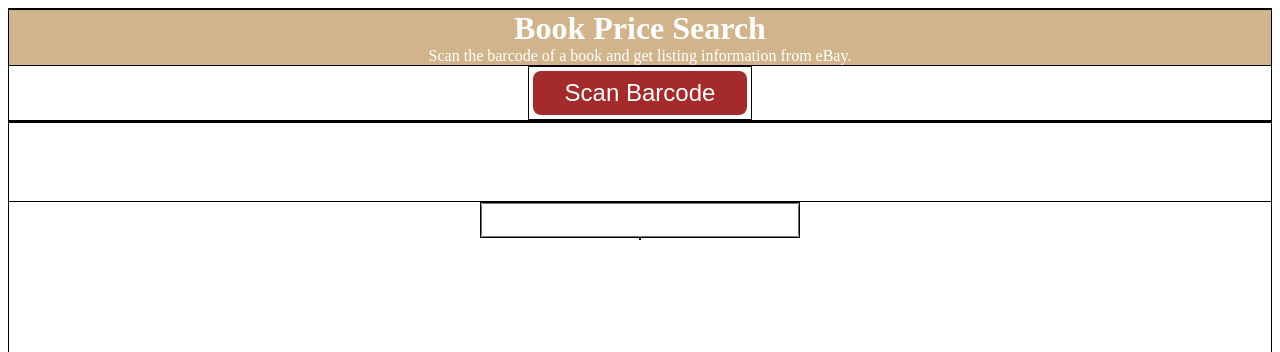
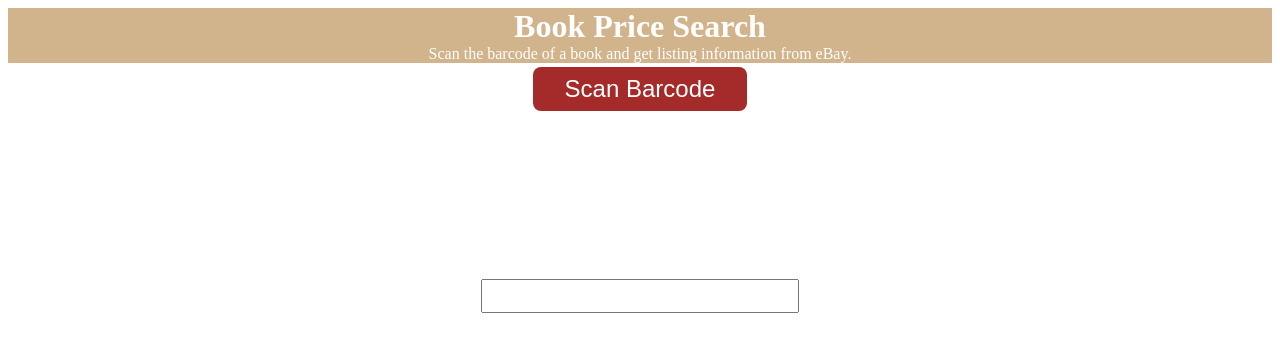
Before and after one commit to Garaix-Davy/book-price-search, a plain HTML site: page index.html in a window 1280 px wide. Shown: the top 352 px of the page. Drawn offline with Linux system fonts and the light colour scheme.

Commit message:
Increased viewport size

```diff
--- a/css/style.css
+++ b/css/style.css
@@ -25,8 +25,7 @@ h1,p {
 }
 
 video {
-  border: 2px blue solid;
-  height: 20vh;
+  height: 40vh;
 }
 
 /* #interactive.viewport canvas, video {
@@ -37,18 +36,17 @@ video {
 #scanner {
   width: 100%;
   overflow: hidden;
-  height: 10vh;
+  height: 20vh;
   text-align:center;
 }
 
-#number {
+#isbn {
+  margin: 0.5vh;
+}
+
+input {
   font-size: 3vh;
   text-align: center;
-}
-
-
-div {
-  border: 1px black solid;
 }
 
 button {
```
